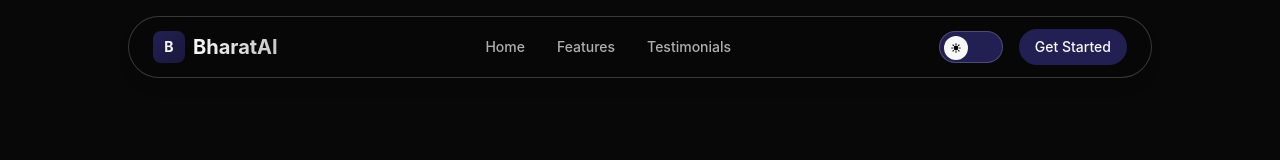
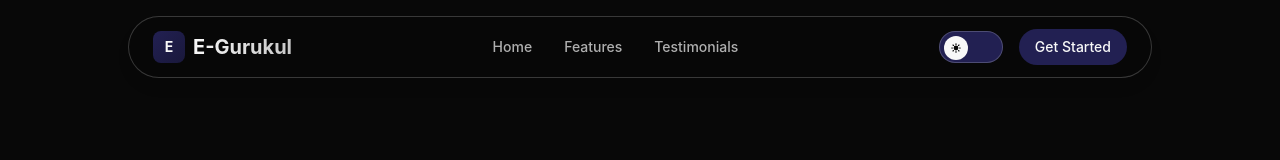
Before and after one commit to Glanisha/BharatAI, a React (Vite) app in the folder frontend/: page / in a window 1280 px wide. Shown: the top 160 px of the page. Built offline with nearby package versions, Linux system fonts and the light colour scheme.

Commit message:
changed name

```diff
--- a/frontend/src/components/landing/Navbar.jsx
+++ b/frontend/src/components/landing/Navbar.jsx
@@ -50,7 +50,7 @@ const Navbar = () => {
             className="flex items-center space-x-2"
           >
             <div className="w-8 h-8 bg-gradient-to-br from-[#222052] to-[#222052]/70 rounded-lg flex items-center justify-center">
-              <span className="text-[#f8f8f8] font-bold text-sm">B</span>
+              <span className="text-[#f8f8f8] font-bold text-sm">E</span>
             </div>
             <span
               className={`text-xl font-bold ${
@@ -59,7 +59,7 @@ const Navbar = () => {
                   : "bg-gradient-to-r from-[#222052] to-[#222052]/80 bg-clip-text text-transparent"
               }`}
             >
-              BharatAI
+              E-Gurukul
             </span>
           </motion.div>
 
```
